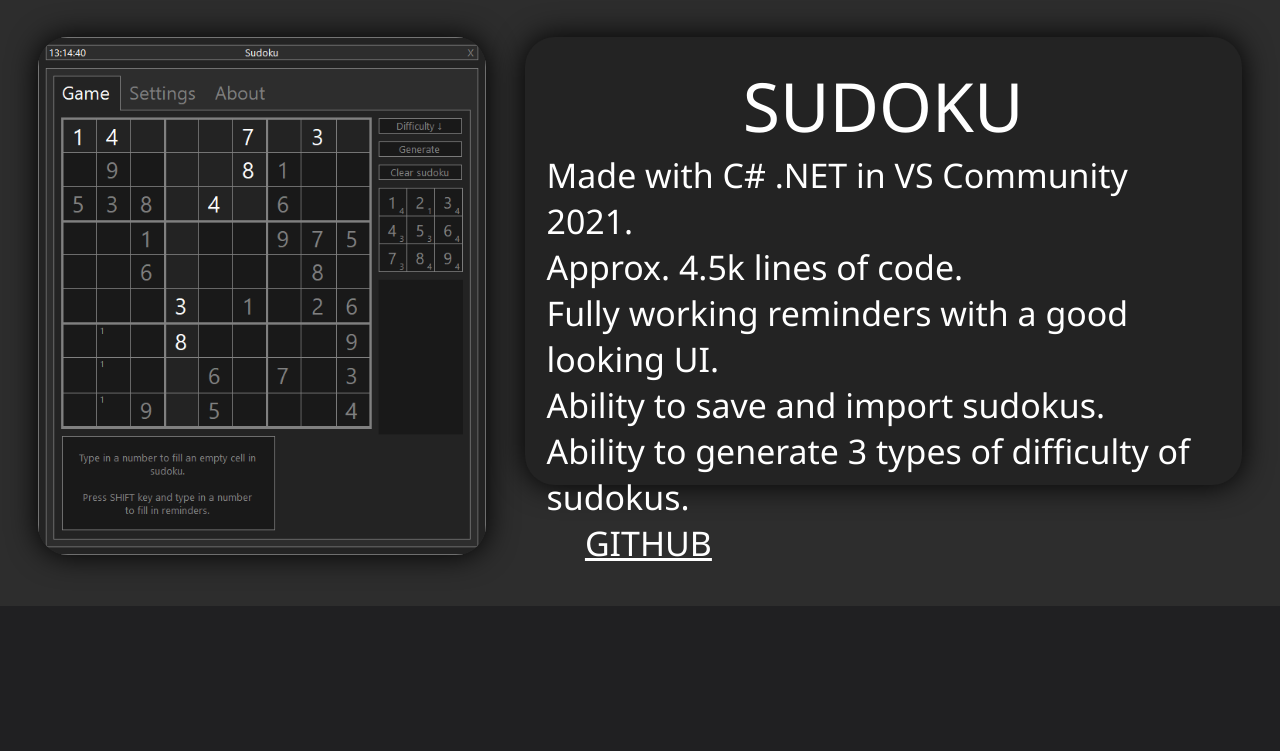
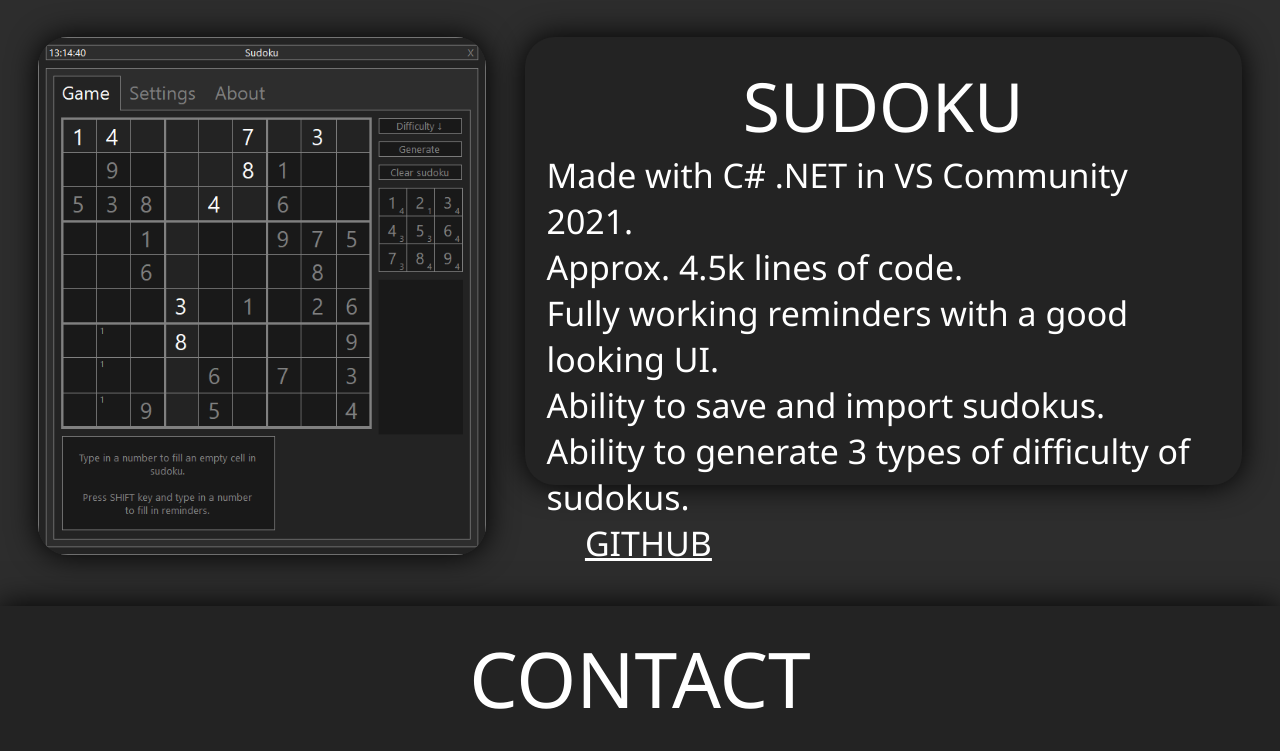
Before and after one commit to tanakimees/tanakimees.github.io, a PHP site: page /home.html in a window 1280 px wide. Shown: the part 1296-2047 px from the top of the page. Before the commit the page ends 1902 px from the top, so only its background shows below. Run offline with PHP 8.4, Linux system fonts and the light colour scheme.

Commit message:
tee contact valma

```diff
--- a/home.css
+++ b/home.css
@@ -66,6 +66,19 @@
 }
 
 .banner1 {
+  width: 100%;
+  height: auto;
+  background-color: rgb(35, 35, 35);
+  text-align: center;
+  color: white;
+  font-family: 'Segoe UI', Tahoma, Geneva, Verdana, sans-serif;
+  font-size: 8vw;
+  padding-top: 20px;
+  padding-bottom: 20px;
+  box-shadow: rgba(0, 0, 0, 1) 0px 0px 10px;
+}
+
+.banner2 {
   width: 100%;
   height: auto;
   background-color: rgb(35, 35, 35);
@@ -288,6 +301,10 @@
     box-shadow: rgba(0, 0, 0, 1) 0px 0px 30px;
   }
 
+  .banner2 {
+    font-size: 6vw;
+    box-shadow: rgba(0, 0, 0, 1) 0px 0px 30px;
+  }
   .img1 {
     width: 35vw;
     height: 35vw;
--- a/home.html
+++ b/home.html
@@ -18,7 +18,7 @@
           <li><a href="#section1">Gallery</a></li>
           <li><a href="#section2">About Me</a></li>
           <li><a href="#section3">Projects</a></li>
-          <li><a href="#contact">Contact</a></li>
+          <li><a href="#section4">Contact</a></li>
         </ul>
       </header>
 
@@ -65,6 +65,11 @@
        </div>
       </div>
 
+      <div class="banner2" id="section4">
+        CONTACT
+      </div>
+
+
 
 </body>
 </html>
```
